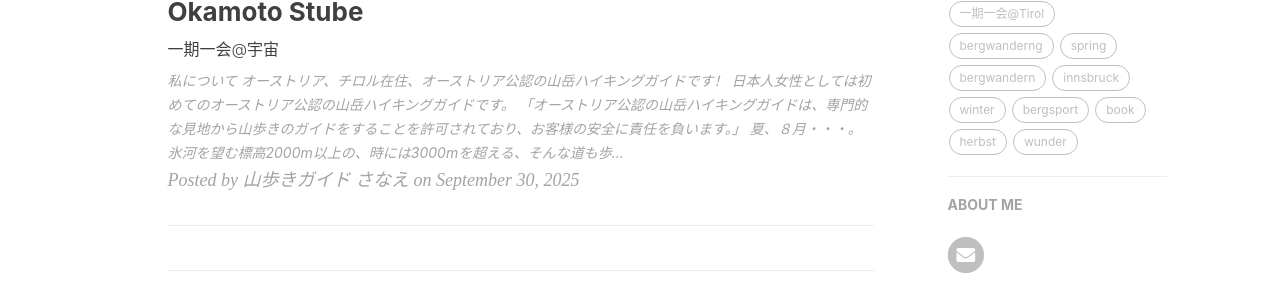
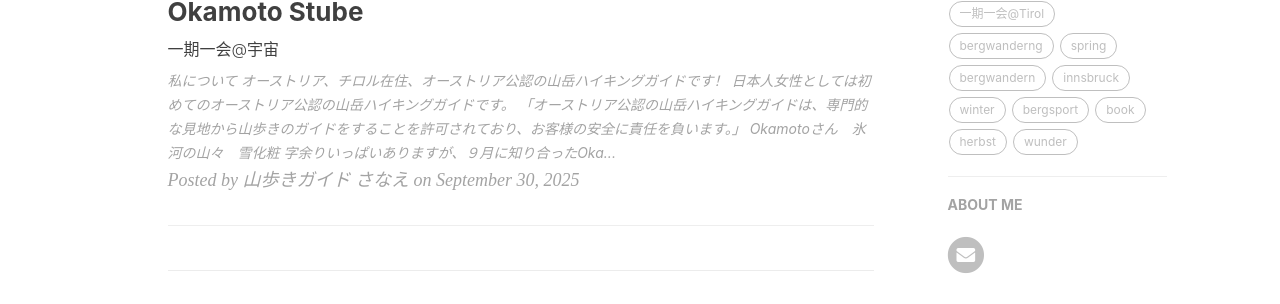
Before and after one commit to yamayagi/yamayagi.github.io, a Jekyll site: the page built from index.html, in a window 1280 px wide and 900 px high, scrolled down 330 px. Shown: the part 188-492 px from the top of the window. Built offline with Jekyll 4.4.1, drawn with Linux system fonts in a browser that asks for light colours; nearby versions of some CDN libraries; the list of posts is cut into pages by our own code; comment, search, counter and statistics services are not loaded; some of the changed lines change nothing that is shown.

Commit message:
Update 2025-09-30-bergwandern.md

```diff
--- a/_posts/2025-09-30-bergwandern.md
+++ b/_posts/2025-09-30-bergwandern.md
@@ -12,8 +12,71 @@
 
 「オーストリア公認の山岳ハイキングガイドは、専門的な見地から山歩きのガイドをすることを許可されており、お客様の安全に責任を負います。」
 
-![20250929obergurglberg]()
+![20250929obergurglberg](https://piwigo.schickl.de/i.php?/upload/2025/09/30/20250930130408-ddeef398-me.jpg)
 
-夏、８月・・・。
+Okamotoさん　氷河の山々　雪化粧
 
-氷河を望む標高2000m以上の、時には3000mを超える、そんな道も歩きます！
+字余りいっぱいありますが、９月に知り合ったOkamotoさんへ・・・。
+
+
+# Okamoto Stube
+
+「Okamoto Stube」、直訳すると「Okamotoさんの居間」。
+
+超特速でお問合せから、計画、予約、変更、予約・・・、そして山歩きのお客様のおかげで訪れることができました！
+
+最初にお問合せのメールを頂いてから・・・、わずか６日後。チロルの山をお客様と一緒に歩きました！
+
+ゆっくり、ゆっくり・・・。
+
+雲の上！　一休み・・・。
+
+![20250906unkai](https://piwigo.schickl.de/i.php?/upload/2025/09/30/20250930130521-ef0b0804-me.jpg)
+
+
+チロルの山々に囲まれた山小屋に・・・。
+
+「Okamoto Stube（Okamotoさんの居間）」があります。
+
+![20250906okamotostube](https://piwigo.schickl.de/i.php?/upload/2025/09/30/20250930130559-61075249-me.jpg)
+
+
+# ここで・・・
+
+次の日の朝は、お客様とガタンガタンと列車で移動。バスにゆられて、谷の奥へ。
+
+そして大きなエーデルワイスがもりもり咲く（？！）ホテルへご案内。
+
+![20250907edelweis](https://piwigo.schickl.de/i.php?/upload/2025/09/30/20250930130817-090d7543-me.jpg)
+
+
+チロルの山の中でOkamotoさんが一番好きだったところ！
+
+お客様といっしょに、ゆっくり、ゆっくり、山を眺めながら、Okamotoさんの話を伺いながら歩きました。
+
+![20250907obergurgl](https://piwigo.schickl.de/i.php?/upload/2025/09/30/20250930130640-72af8f86-me.jpg)
+
+金曜日に雪が降ったのに・・・。
+
+この日、日曜日は暖かな、日差しの眩しい日でした。
+
+
+# 感謝！
+
+あっという間の７日間でした。
+
+最初のお問い合わせから７日間で、２回の山歩きのご案内をさせていただきました。
+
+そして宇宙のどこかのOkamotoさんと、時々いっしょに氷河を眺めながら歩いています！　昨日は、途中でブルーベリー発見！夢中になって食べました。気づけば、30分以上も・・・。
+
+![20250930Heidelbeer](https://piwigo.schickl.de/i.php?/upload/2025/09/30/20250930130437-ae6a9fcc-me.jpg)
+
+
+感謝、感謝。お客様には、感謝の気持ちでいっぱいです。
+
+
+# お問い合わせは
+
+ゆっくり旅づくりを楽しむのもよし。また、突然のお問合せから山歩きまでの超特速のお手伝いもお任せください！
+
+お客様の声に耳を傾け、安全第一、全力で、愛情いっぱい、秘密の魔法（？）で優しくご案内させていただきます。
```
